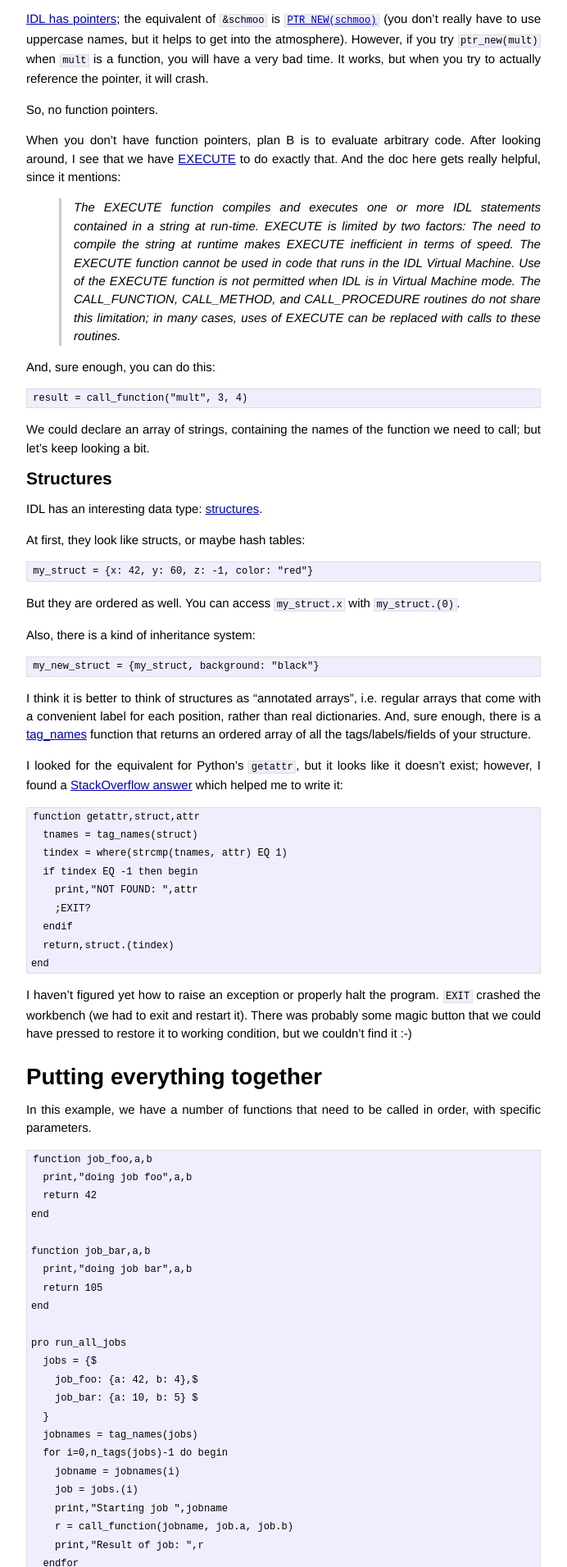
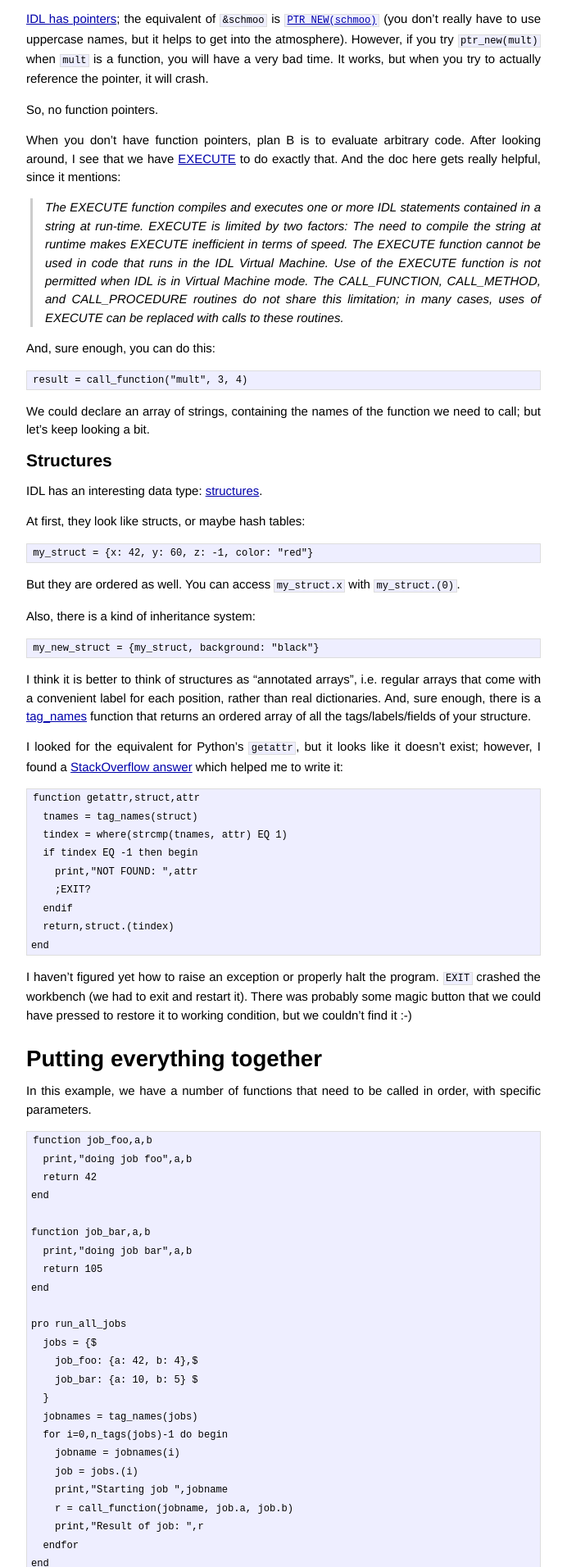
Before and after one commit to jpetazzo/jpetazzo.github.io, a Jekyll site: the page built from _posts/2013-10-27-idl-function-pointers.markdown, in a window 1280 px wide. Shown: the part 2130-4042 px from the top of the page at 82% size, without its empty margins (294-986 px from the left). Built offline with Jekyll 4.4.1, drawn with Linux system fonts in a browser that asks for light colours; Markdown is read by kramdown in place of the engine named in the settings.

Commit message:
Tweak CSS for blockquote.

```diff
--- a/css/main.css
+++ b/css/main.css
@@ -193,7 +193,7 @@ ul.posts span {
   font-style: italic;
   margin-top: 10px;
   margin-bottom: 10px;
-  margin-left: 40px;
+  margin-left: 5px;
   padding-left: 15px;
   border-left: 3px solid #ccc;
 
```
